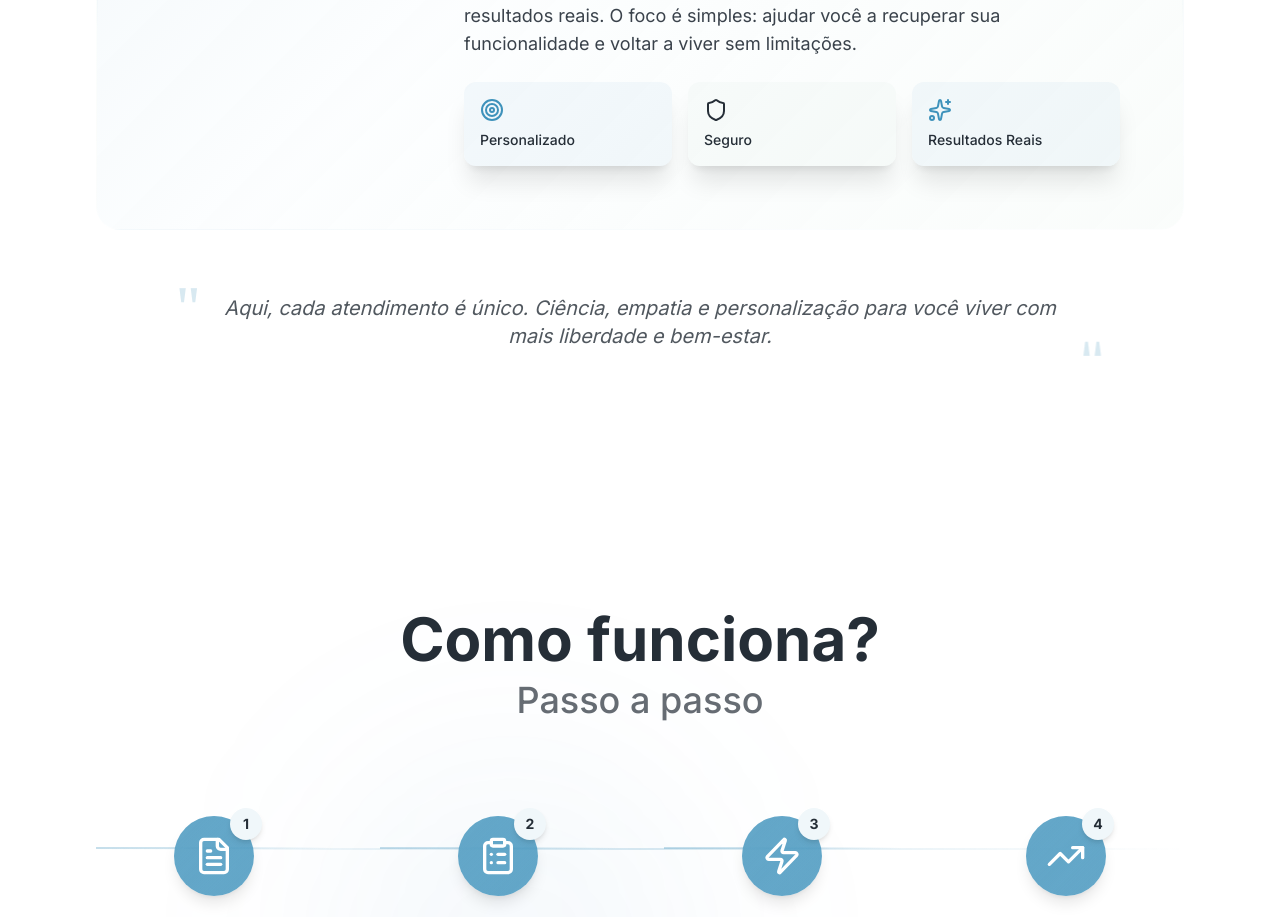
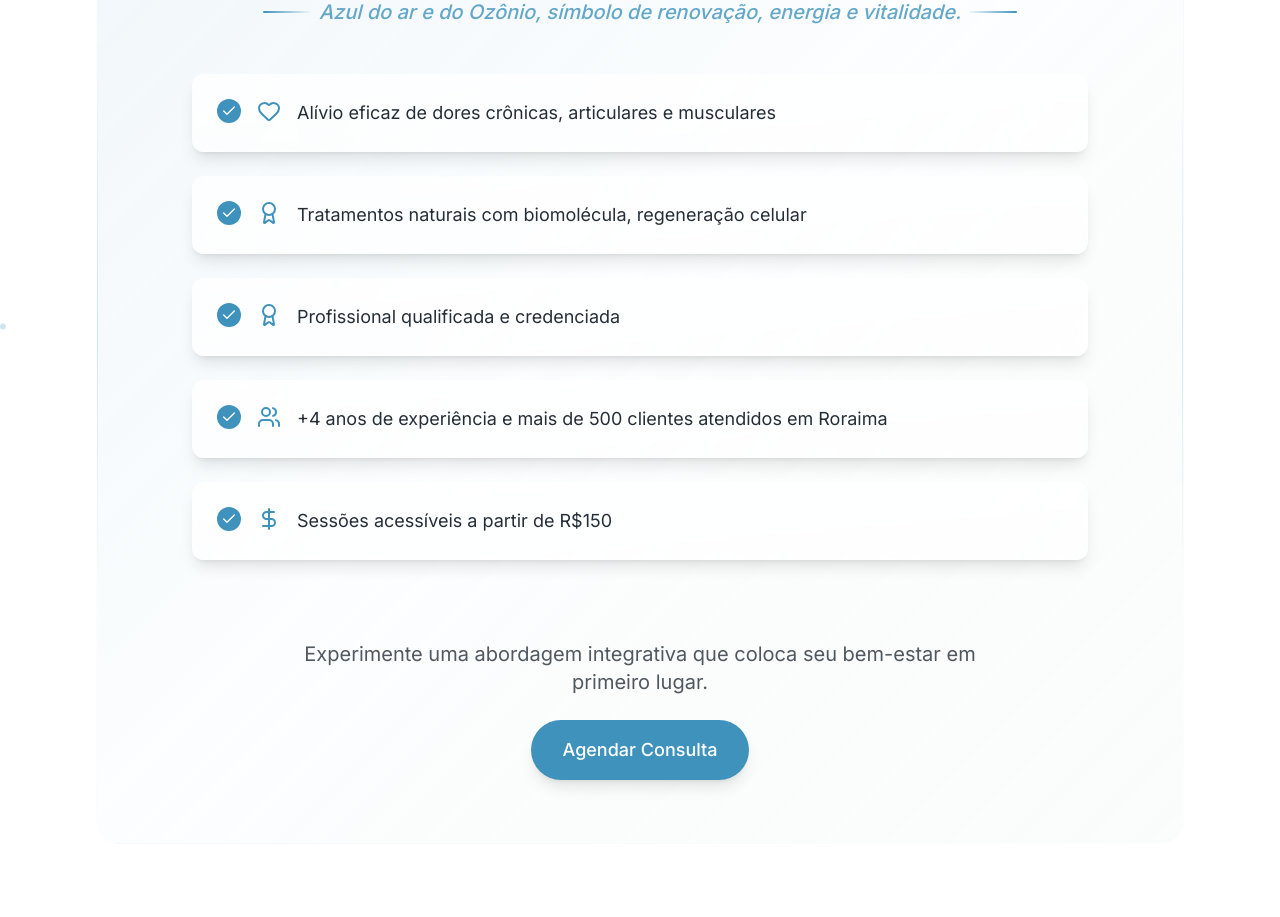
Before and after one commit to cldaniel101/mary-blue-lp, a React (Vite) app: page / in a window 1280 px wide. Shown: the part 1880-2797 px from the top of the page. Built offline with nearby package versions, Linux system fonts and the light colour scheme.

Commit message:
feat: adição da seção "Por que escolher"

```diff
--- a/src/App.jsx
+++ b/src/App.jsx
@@ -9,6 +9,7 @@
 import { AnimatedSection } from "./components/animated-section"
 import { HowItWorksSection } from "./components/how-it-works-section"
 import { AboutSection } from "./components/about-section"
+import { WhyChooseSection } from "./components/why-choose-section"
 import LocationHoursSection from "./components/Hero/location_hours_section"
 import './App.css'
 
@@ -16,7 +17,7 @@
   return (
     <div className="min-h-screen bg-white relative overflow-hidden pb-0">
       <div className="relative z-10">
-        <Hero />
+        {/* <Hero /> */}
 
         <AnimatedSection className="relative z-10 max-w-[1320px] mx-auto px-6 mt-[100px] md:mt-[100px]" delay={0.1}>
           <SocialProof />
@@ -24,6 +25,10 @@
 
         <AnimatedSection id="sobre" className="relative z-10 max-w-[1320px] mx-auto mt-8 md:mt-16" delay={0.15}>
           <AboutSection />
+        </AnimatedSection>
+
+        <AnimatedSection id="por-que-escolher" className="relative z-10 max-w-[1320px] mx-auto mt-8 md:mt-16" delay={0.17}>
+          <WhyChooseSection />
         </AnimatedSection>
 
         <AnimatedSection id="como-funciona" className="relative z-10 max-w-[1320px] mx-auto mt-8 md:mt-16" delay={0.2}>
--- /dev/null
+++ b/src/components/why-choose-section.tsx
@@ -0,0 +1,142 @@
+import React from "react"
+import { Check, Heart, Award, Users, DollarSign } from "lucide-react"
+
+interface BenefitItemProps {
+  icon: React.ReactNode
+  text: string
+  delay: number
+}
+
+const BenefitItem = ({ icon, text, delay }: BenefitItemProps) => (
+  <div
+    className="group flex items-start gap-4 p-4 md:p-6 rounded-xl bg-gradient-to-br from-white/80 to-white/60 backdrop-blur-sm border border-white/20 shadow-lg hover:shadow-xl transition-all hover:scale-105 animate-in slide-in-from-left-4 fade-in duration-700"
+    style={{ animationDelay: `${delay}ms` }}
+  >
+    {/* Ícone de check */}
+    <div className="flex-shrink-0 w-6 h-6 rounded-full bg-primary flex items-center justify-center group-hover:scale-110 transition-transform duration-300">
+      <Check className="w-4 h-4 text-white" />
+    </div>
+
+    {/* Ícone temático */}
+    <div className="flex-shrink-0 text-primary group-hover:text-primary/80 transition-colors duration-300">
+      {icon}
+    </div>
+
+    {/* Texto */}
+    <p className="text-foreground text-base md:text-lg leading-relaxed group-hover:text-foreground/90 transition-colors duration-300">
+      {text}
+    </p>
+  </div>
+)
+
+export function WhyChooseSection() {
+  const benefits = [
+    {
+      icon: <Heart className="w-6 h-6" />,
+      text: "Alívio eficaz de dores crônicas, articulares e musculares",
+      delay: 0
+    },
+    {
+      icon: <Award className="w-6 h-6" />,
+      text: "Tratamentos naturais com biomolécula, regeneração celular",
+      delay: 150
+    },
+    {
+      icon: <Award className="w-6 h-6" />,
+      text: "Profissional qualificada e credenciada",
+      delay: 300
+    },
+    {
+      icon: <Users className="w-6 h-6" />,
+      text: "+4 anos de experiência e mais de 500 clientes atendidos em Roraima",
+      delay: 450
+    },
+    {
+      icon: <DollarSign className="w-6 h-6" />,
+      text: "Sessões acessíveis a partir de R$150",
+      delay: 600
+    }
+  ]
+
+  return (
+    <section className="w-full px-8 md:px-16 lg:px-20 xl:px-24 py-16 md:py-24 flex flex-col justify-center items-center overflow-visible bg-transparent relative">
+      {/* Elementos de fundo */}
+      <div className="absolute inset-0 overflow-hidden">
+        {/* Orbes em gradiente */}
+        <div className="absolute top-1/4 right-1/5 w-96 h-96 bg-gradient-to-br from-primary/6 to-accent/8 rounded-full blur-[120px] animate-pulse" />
+        <div className="absolute bottom-1/3 left-1/6 w-80 h-80 bg-gradient-to-tl from-accent/4 to-primary/8 rounded-full blur-[140px] animate-pulse" style={{ animationDelay: "2s" }} />
+
+        {/* Elementos decorativos flutuantes */}
+        <div className="absolute top-1/3 left-1/4 w-2 h-2 bg-primary/30 rounded-full animate-bounce" style={{ animationDelay: "1s" }} />
+        <div className="absolute bottom-1/4 right-1/3 w-3 h-3 bg-accent/40 rounded-full animate-bounce" style={{ animationDelay: "3s" }} />
+        <div className="absolute top-1/2 right-1/5 w-1.5 h-1.5 bg-primary/25 rounded-full animate-bounce" style={{ animationDelay: "5s" }} />
+      </div>
+
+      <div className="w-full max-w-6xl relative flex flex-col justify-start items-center gap-12 md:gap-16 z-10">
+
+        {/* Card principal */}
+        <div className="relative w-full">
+          {/* Card de fundo com efeito glass */}
+          <div
+            className="absolute inset-0 rounded-3xl border border-white/20 overflow-hidden"
+            style={{
+              background: "linear-gradient(135deg, rgba(60, 141, 188, 0.08) 0%, rgba(230, 244, 250, 0.12) 50%, rgba(168, 213, 186, 0.06) 100%)",
+              backdropFilter: "blur(20px)",
+              WebkitBackdropFilter: "blur(20px)",
+            }}
+          >
+            {/* Destaque superior */}
+            <div className="absolute top-0 left-1/4 right-1/4 h-px bg-gradient-to-r from-transparent via-white/30 to-transparent" />
+            {/* Destaques laterais */}
+            <div className="absolute top-1/4 bottom-1/4 left-0 w-px bg-gradient-to-b from-transparent via-primary/20 to-transparent" />
+            <div className="absolute top-1/4 bottom-1/4 right-0 w-px bg-gradient-to-b from-transparent via-primary/20 to-transparent" />
+          </div>
+
+          {/* Conteúdo */}
+          <div className="relative z-10 p-8 md:p-12 lg:p-16 flex flex-col items-center gap-8 lg:gap-12">
+
+            {/* Header */}
+            <div className="flex flex-col justify-center items-center gap-4 text-center animate-in slide-in-from-bottom-4 fade-in duration-700">
+              <h2 className="text-foreground text-3xl md:text-4xl lg:text-5xl font-bold leading-tight max-w-4xl">
+                Por que escolher a Mary Blue – Saúde Integrativa?
+              </h2>
+
+              {/* Linha de apoio */}
+              <div className="flex items-center justify-center gap-2 mt-4">
+                <div className="w-12 h-0.5 bg-gradient-to-r from-primary to-accent rounded-full" />
+                <p className="text-lg md:text-xl text-primary/80 font-medium italic animate-in slide-in-from-bottom-4 fade-in duration-700" style={{ animationDelay: "200ms" }}>
+                  Azul do ar e do Ozônio, símbolo de renovação, energia e vitalidade.
+                </p>
+                <div className="w-12 h-0.5 bg-gradient-to-r from-accent to-primary rounded-full" />
+              </div>
+            </div>
+
+            {/* Lista de benefícios */}
+            <div className="w-full max-w-4xl grid grid-cols-1 gap-4 md:gap-6">
+              {benefits.map((benefit, index) => (
+                <BenefitItem
+                  key={index}
+                  icon={benefit.icon}
+                  text={benefit.text}
+                  delay={benefit.delay}
+                />
+              ))}
+            </div>
+
+            {/* Call to Action */}
+            <div className="flex flex-col items-center gap-6 mt-8 animate-in slide-in-from-bottom-4 fade-in duration-700" style={{ animationDelay: "800ms" }}>
+              <p className="text-foreground/80 text-lg md:text-xl text-center max-w-2xl leading-relaxed">
+                Experimente uma abordagem integrativa que coloca seu bem-estar em primeiro lugar.
+              </p>
+              <a href="https://wa.me/5595984078006" target="_blank" rel="noopener noreferrer">
+                <button className="px-8 py-4 bg-primary text-white font-medium text-lg rounded-full shadow-lg hover:bg-primary/90 hover:shadow-xl transition-all duration-300 hover:scale-105">
+                  Agendar Consulta
+                </button>
+              </a>
+            </div>
+          </div>
+        </div>
+      </div>
+    </section>
+  )
+}
```
